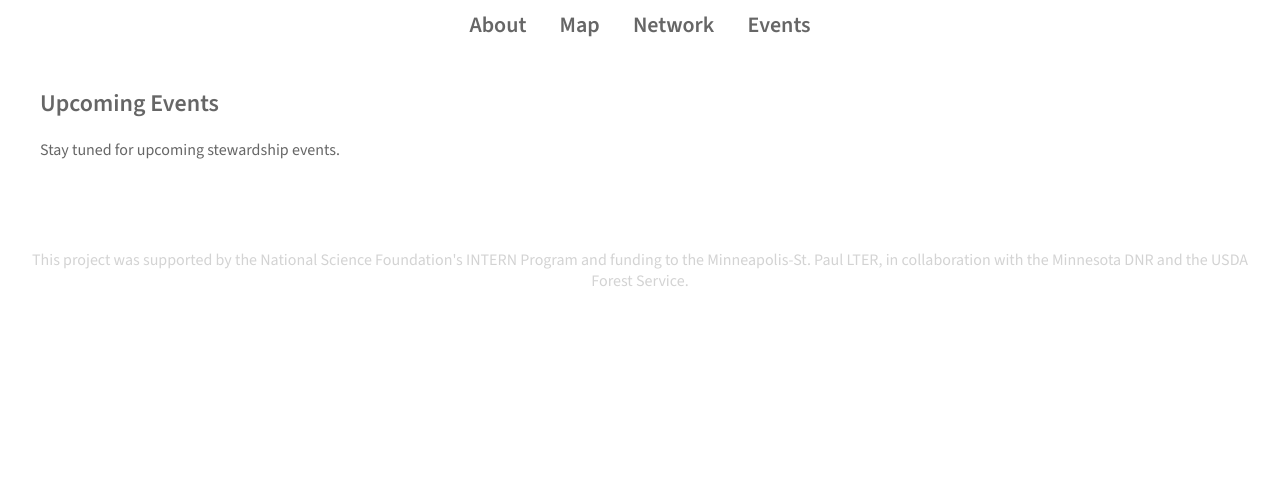
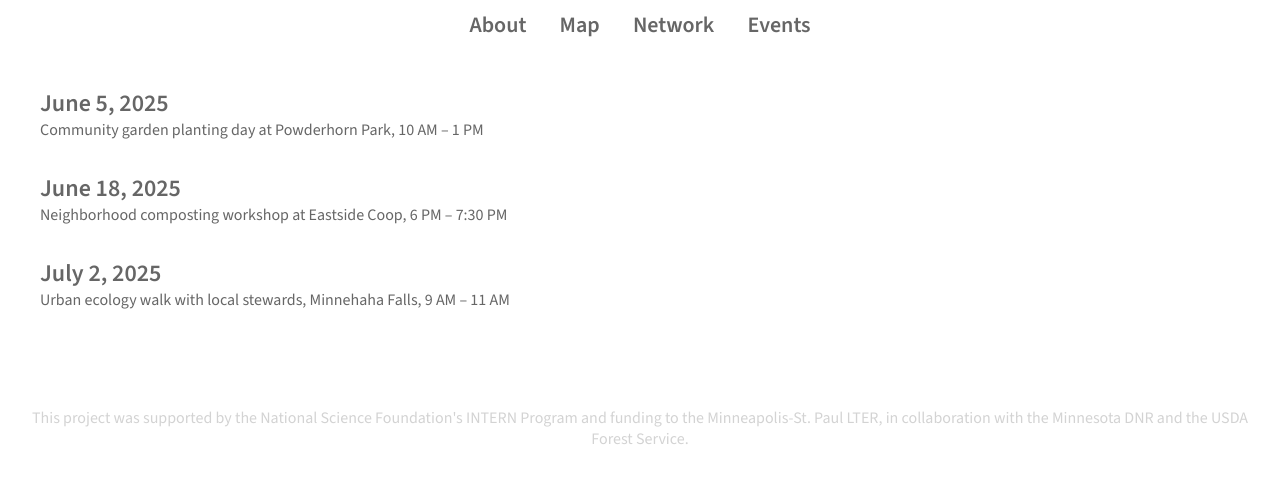
Before and after one commit to sallydonovan/mspstewmap, a Jekyll site: the page built from events.md, in a window 1280 px wide. Shown: the top 483 px of the page. Built offline with Jekyll 4.4.1, drawn with Linux system fonts in a browser that asks for light colours.

Commit message:
Update events.md

```diff
--- a/events.md
+++ b/events.md
@@ -3,6 +3,17 @@ title: "events"
 layout: default
 ---
 
-## Upcoming Events
+<div style="margin-bottom: 2em;">
+  <div style="font-weight: bold; font-size: 1.5em;">June 5, 2025</div>
+  <div>Community garden planting day at Powderhorn Park, 10 AM – 1 PM</div>
+</div>
 
-Stay tuned for upcoming stewardship events.
+<div style="margin-bottom: 2em;">
+  <div style="font-weight: bold; font-size: 1.5em;">June 18, 2025</div>
+  <div>Neighborhood composting workshop at Eastside Coop, 6 PM – 7:30 PM</div>
+</div>
+
+<div style="margin-bottom: 2em;">
+  <div style="font-weight: bold; font-size: 1.5em;">July 2, 2025</div>
+  <div>Urban ecology walk with local stewards, Minnehaha Falls, 9 AM – 11 AM</div>
+</div>
```
